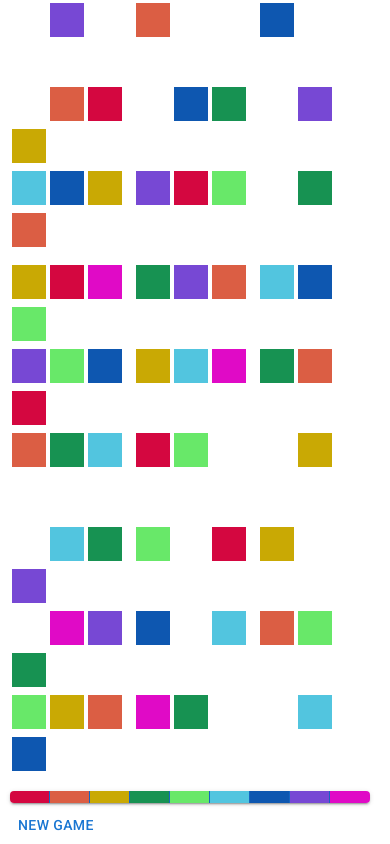
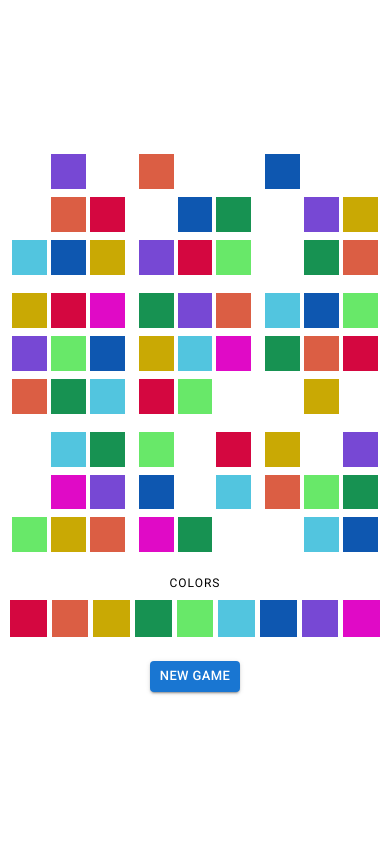
Before and after one commit to jackieleighh/sudokolor, a React (Create React App) app: page / in a window 390 px wide. Built offline with nearby package versions, Linux system fonts and the light colour scheme.

Commit message:
make mobile friendly

```diff
--- a/src/App.tsx
+++ b/src/App.tsx
@@ -1,6 +1,6 @@
 import React, { useEffect, useState } from 'react';
 import { makePuzzle, pluck } from './utils';
-import { Grid, Button, ButtonGroup } from '@mui/material';
+import { Grid, Button, Typography } from '@mui/material';
 
 // TODO - add themes
 const COLOR_MAP = [
@@ -81,25 +81,31 @@ function App() {
                     className="puzzleCell"
                     style={{
                       background: COLOR_MAP[cell - 1],
-                      marginRight: j % 3 === 2 ? '10px' : '0px',
                       border: selected[0] === i && selected[1] === j ? '2px solid black' : '2px solid white'
                     }}
                     onClick={() => handleSelectSquare(i, j)}
                     />
                 ))}
-                {i % 3 === 2 ? ( <div style={{ height: '10px' }} /> ) : null}
               </div>
             ))}
             </Grid>
             <Grid item xs={12}>
-            <ButtonGroup variant="contained">
+            <div className="colorButtonRow">
+              <Typography variant="overline" display="block">COLORS</Typography>
               {COLOR_MAP.map((c, i) => (
-                <Button key={i} style={{ background: c }} onClick={() => handlePutColor(i)} />
+                <button
+                  key={i}
+                  className="colorButton"
+                  style={{ background: c }}
+                  onClick={() => handlePutColor(i)}
+                />
               ))}
-              </ButtonGroup>
+              </div>
             </Grid>
             <Grid item xs={12}>
-              <Button onClick={() => generateGame()}>new game</Button>
+              <div className="controls">
+                <Button variant="contained" size="small" onClick={() => generateGame()}>new game</Button>
+              </div>
             </Grid>
           </Grid>
         </Grid>
--- a/src/index.css
+++ b/src/index.css
@@ -16,8 +16,54 @@ code {
 
 }
 
+.puzzleRow:nth-child(3n) {
+  margin-bottom: 10px;
+}
+
 .puzzleCell {
   display: inline-block;
-  width: 34px;
-  height: 34px;
+  width: calc((100% - 56px) / 9);
 }
+
+.puzzleCell:nth-child(3n) {
+  margin-right: 10px;
+}
+
+.puzzleRow .puzzleCell:last-of-type {
+  margin-right: 0;
+}
+
+.puzzleCell:before {
+  content: '';
+  display: block;
+  padding-top: 100%; /* ratio of 1:1 */
+}
+
+.colorButtonRow {
+  display: 'block';
+  width: 100%;
+  text-align: center;
+}
+
+.colorButton {
+  padding: 0;
+  border-radius: 0;
+  width: calc((100% - 40px) / 9);
+  margin-right: 5px;
+  border: none;
+}
+
+.colorButton:last-of-type {
+  margin-right: 0;
+}
+
+.colorButton:before {
+  content: '';
+  display: block;
+  padding-top: 100%; /* ratio of 1:1 */
+}
+
+.controls {
+  text-align: center;
+  margin-top: 20px;
+}
```
